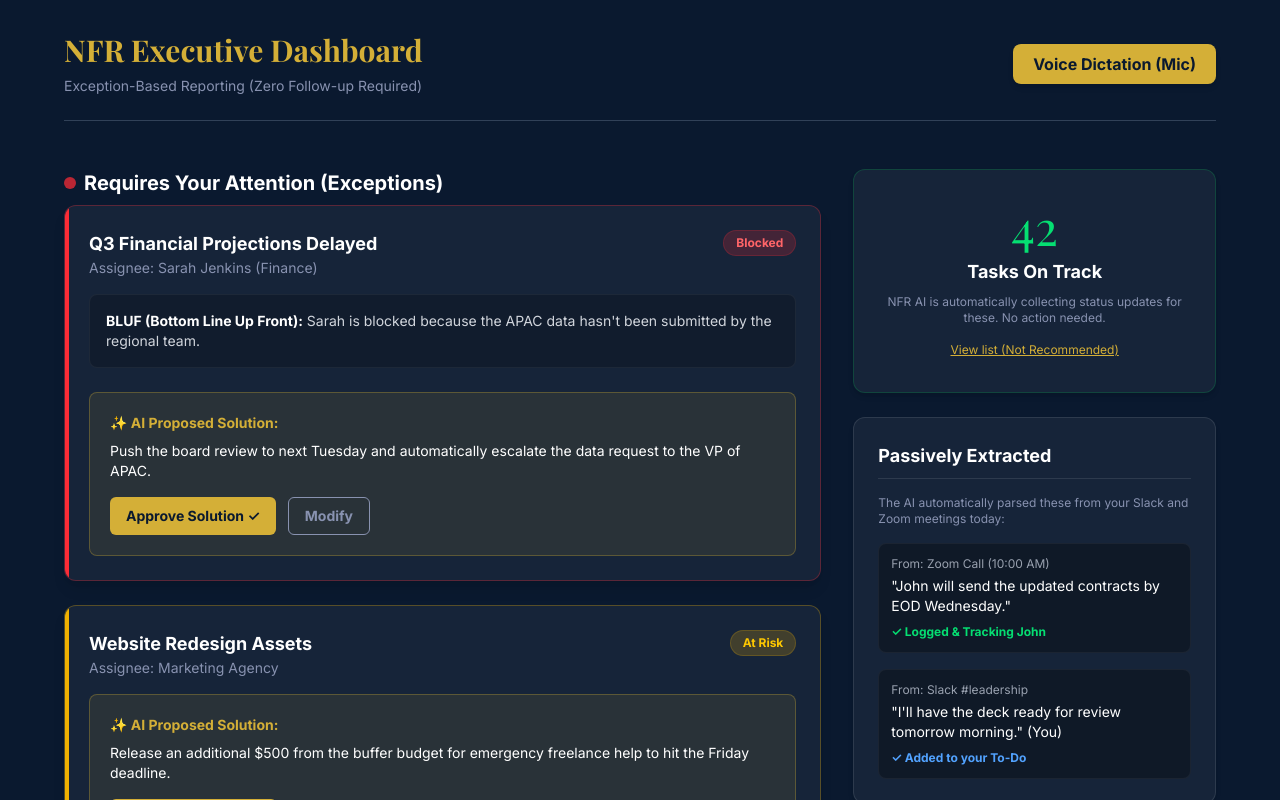
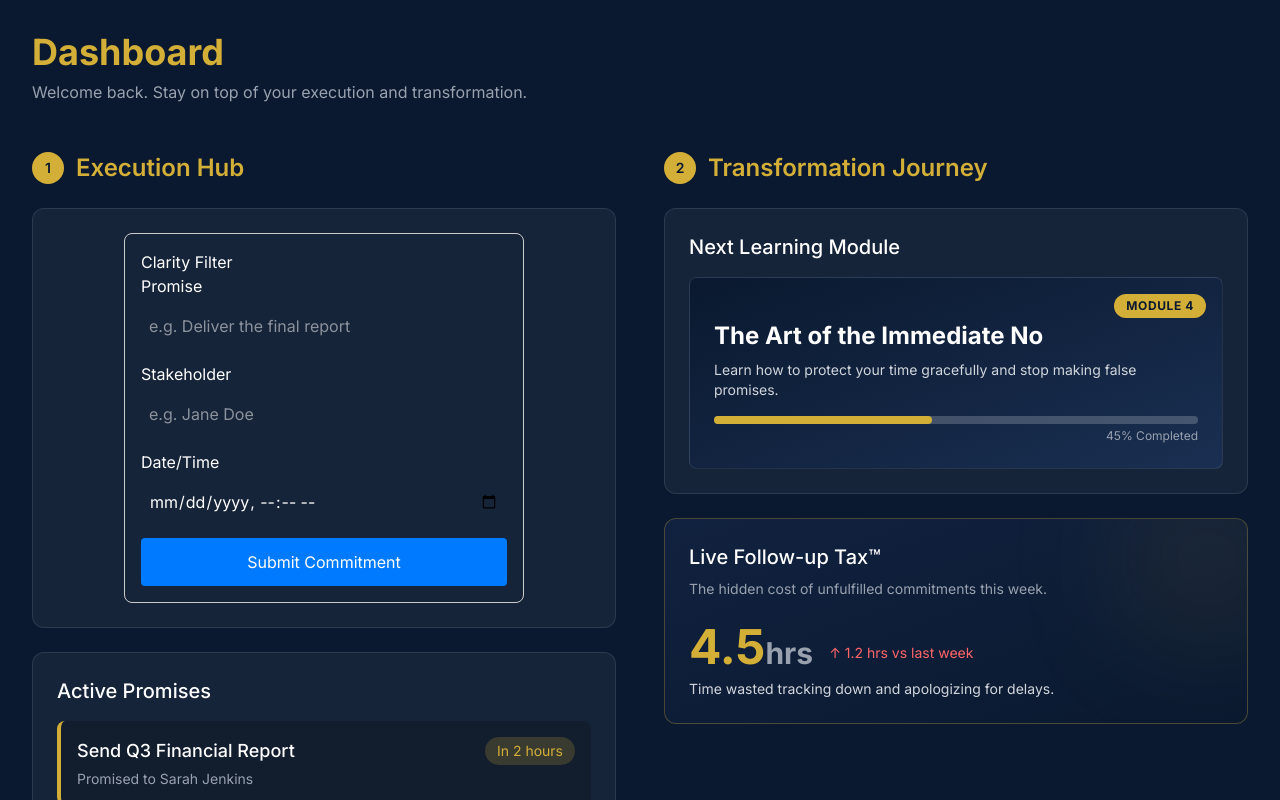
Before and after one commit to manojonkar/no-reminder, a Next.js app: page /dashboard in a window 1280 px wide. Shown: the top 800 px of the page. Built offline with nearby package versions, Linux system fonts and the light colour scheme; a web font is replaced by a local one.

Commit message:
feat: NFR Portal Phase 1 - 50/50 Dashboard, Clarity Filter, Academy UI, and Supabase Schema

```diff
--- a/src/app/dashboard/page.tsx
+++ b/src/app/dashboard/page.tsx
@@ -1,124 +1,104 @@
 import React from 'react';
+import { CommitmentForm } from '@/components/CommitmentForm';
 
-export default function DashboardPage() {
+export default function Dashboard() {
   return (
-    <main id="main-content" tabIndex={-1} className="min-h-screen bg-[#0A192F] text-white p-8 font-sans">
-      <div className="max-w-6xl mx-auto">
+    <div className="min-h-screen bg-[#0A192F] text-white p-8 font-sans">
+      <header className="mb-12">
+        <h1 className="text-4xl font-bold text-[#D4AF37] mb-2">Dashboard</h1>
+        <p className="text-gray-400">Welcome back. Stay on top of your execution and transformation.</p>
+      </header>
 
-        {/* Dashboard header */}
-        <div className="flex justify-between items-center mb-12 border-b border-slate-700 pb-6">
+      <div className="grid grid-cols-1 lg:grid-cols-2 gap-12">
+        {/* Left Side: Execution Hub */}
+        <section className="flex flex-col gap-8">
           <div>
-            <h1 className="text-3xl font-bold font-serif text-[#D4AF37]">NFR Executive Dashboard</h1>
-            <p className="text-[#8892B0] mt-2 text-sm">Exception-Based Reporting (Zero Follow-up Required)</p>
-          </div>
-          <div className="flex gap-4">
-            <button className="bg-[#D4AF37] text-[#0A192F] px-5 py-2 rounded-lg font-bold hover:opacity-90 transition shadow-md">
-              Voice Dictation (Mic)
-            </button>
-          </div>
-        </div>
-
-        {/* Bento Box Layout */}
-        <div className="grid grid-cols-1 md:grid-cols-3 gap-8">
-
-          {/* Main Action Area (Exceptions) */}
-          <div className="md:col-span-2 space-y-6">
-            <h2 className="text-xl font-bold text-white mb-2 flex items-center gap-2">
-              <span className="bg-red-500 w-3 h-3 rounded-full inline-block animate-pulse"></span>
-              Requires Your Attention (Exceptions)
+            <h2 className="text-2xl font-semibold text-[#D4AF37] mb-6 flex items-center gap-3">
+              <span className="w-8 h-8 rounded-full bg-[#D4AF37] text-[#0A192F] flex items-center justify-center text-sm">1</span>
+              Execution Hub
             </h2>
 
-            {/* Escalation Card 1 */}
-            <div className="bg-white/5 border border-red-500/30 p-6 rounded-xl shadow-lg relative overflow-hidden">
+            {/* Log a Commitment */}
+            <div className="bg-white/5 border border-white/10 rounded-xl p-6 mb-6 hover:border-[#D4AF37]/50 transition-colors">
+              <CommitmentForm />
+            </div>
+
+            {/* Active Promises */}
+            <div className="bg-white/5 border border-white/10 rounded-xl p-6 mb-6 hover:border-[#D4AF37]/50 transition-colors">
+              <h3 className="text-xl font-medium mb-4">Active Promises</h3>
+              <ul className="space-y-4">
+                <li className="flex items-start justify-between p-4 bg-black/20 rounded-lg border-l-4 border-[#D4AF37]">
+                  <div>
+                    <h4 className="font-medium text-lg">Send Q3 Financial Report</h4>
+                    <p className="text-sm text-gray-400 mt-1">Promised to Sarah Jenkins</p>
+                  </div>
+                  <span className="text-sm px-3 py-1 bg-[#D4AF37]/20 text-[#D4AF37] rounded-full">In 2 hours</span>
+                </li>
+                <li className="flex items-start justify-between p-4 bg-black/20 rounded-lg border-l-4 border-[#D4AF37]">
+                  <div>
+                    <h4 className="font-medium text-lg">Review Vendor Contract</h4>
+                    <p className="text-sm text-gray-400 mt-1">Promised to Legal Team</p>
+                  </div>
+                  <span className="text-sm px-3 py-1 bg-white/10 text-gray-300 rounded-full">Tomorrow</span>
+                </li>
+              </ul>
+            </div>
+
+            {/* At-Risk Warnings */}
+            <div className="bg-white/5 border border-red-500/30 rounded-xl p-6 hover:border-red-500/60 transition-colors relative overflow-hidden">
               <div className="absolute top-0 left-0 w-1 h-full bg-red-500"></div>
-              <div className="flex justify-between items-start mb-4">
-                <div>
-                  <h3 className="text-lg font-bold text-white">Q3 Financial Projections Delayed</h3>
-                  <p className="text-sm text-[#8892B0]">Assignee: Sarah Jenkins (Finance)</p>
+              <h3 className="text-xl font-medium mb-4 flex items-center gap-2">
+                <span className="text-red-400">⚠️</span> At-Risk Warnings
+              </h3>
+              <div className="p-4 bg-red-500/10 rounded-lg border border-red-500/20">
+                <h4 className="font-medium text-red-200">Prepare Board Slides</h4>
+                <p className="text-sm text-red-300/80 mt-1">Due in 30 minutes. Status: Not started.</p>
+              </div>
+            </div>
+          </div>
+        </section>
+
+        {/* Right Side: Transformation Journey */}
+        <section className="flex flex-col gap-8">
+          <div>
+            <h2 className="text-2xl font-semibold text-[#D4AF37] mb-6 flex items-center gap-3">
+              <span className="w-8 h-8 rounded-full bg-[#D4AF37] text-[#0A192F] flex items-center justify-center text-sm">2</span>
+              Transformation Journey
+            </h2>
+
+            {/* Next Learning Module */}
+            <div className="bg-white/5 border border-white/10 rounded-xl p-6 mb-6 hover:border-[#D4AF37]/50 transition-colors">
+              <h3 className="text-xl font-medium mb-4">Next Learning Module</h3>
+              <div className="relative h-48 rounded-lg overflow-hidden bg-gradient-to-br from-[#0A192F] to-[#1a2f52] border border-white/10 flex flex-col justify-end p-6">
+                <div className="absolute top-4 right-4 px-3 py-1 bg-[#D4AF37] text-[#0A192F] text-xs font-bold rounded-full uppercase tracking-wider">
+                  Module 4
                 </div>
-                <span className="bg-red-500/20 text-red-400 text-xs font-bold px-3 py-1 rounded-full border border-red-500/20">
-                  Blocked
-                </span>
-              </div>
-
-              <div className="bg-black/20 p-4 rounded-lg mb-6 border border-white/5">
-                <p className="text-sm text-gray-300">
-                  <strong className="text-white">BLUF (Bottom Line Up Front):</strong> Sarah is blocked because the APAC data hasn't been submitted by the regional team.
-                </p>
-              </div>
-
-              <div className="bg-[#D4AF37]/10 p-5 rounded-lg border border-[#D4AF37]/30">
-                <p className="text-sm font-bold text-[#D4AF37] mb-2">✨ AI Proposed Solution:</p>
-                <p className="text-sm text-white mb-4">Push the board review to next Tuesday and automatically escalate the data request to the VP of APAC.</p>
-                <div className="flex gap-3">
-                  <button className="bg-[#D4AF37] text-[#0A192F] px-4 py-2 rounded-md font-bold text-sm hover:opacity-90">
-                    Approve Solution ✓
-                  </button>
-                  <button className="bg-transparent border border-[#8892B0] text-[#8892B0] px-4 py-2 rounded-md font-bold text-sm hover:bg-white/5">
-                    Modify
-                  </button>
+                <h4 className="text-2xl font-bold text-white mb-2">The Art of the Immediate No</h4>
+                <p className="text-gray-300 text-sm mb-4">Learn how to protect your time gracefully and stop making false promises.</p>
+                <div className="w-full bg-white/20 rounded-full h-2 mb-1">
+                  <div className="bg-[#D4AF37] h-2 rounded-full" style={{ width: '45%' }}></div>
                 </div>
+                <span className="text-xs text-gray-400 text-right w-full">45% Completed</span>
               </div>
             </div>
 
-            {/* Escalation Card 2 */}
-            <div className="bg-white/5 border border-yellow-500/30 p-6 rounded-xl shadow-lg relative overflow-hidden">
-              <div className="absolute top-0 left-0 w-1 h-full bg-yellow-500"></div>
-              <div className="flex justify-between items-start mb-4">
-                <div>
-                  <h3 className="text-lg font-bold text-white">Website Redesign Assets</h3>
-                  <p className="text-sm text-[#8892B0]">Assignee: Marketing Agency</p>
-                </div>
-                <span className="bg-yellow-500/20 text-yellow-400 text-xs font-bold px-3 py-1 rounded-full border border-yellow-500/20">
-                  At Risk
+            {/* Live Follow-up Tax Widget */}
+            <div className="bg-gradient-to-br from-[#112240] to-[#0A192F] border border-[#D4AF37]/30 rounded-xl p-6 relative overflow-hidden">
+              <div className="absolute -right-10 -top-10 w-40 h-40 bg-[#D4AF37]/10 rounded-full blur-3xl"></div>
+              <h3 className="text-xl font-medium mb-2">Live Follow-up Tax™</h3>
+              <p className="text-sm text-gray-400 mb-6">The hidden cost of unfulfilled commitments this week.</p>
+
+              <div className="flex items-end gap-4 mb-2">
+                <span className="text-5xl font-bold text-[#D4AF37]">4.5<span className="text-3xl text-gray-400">hrs</span></span>
+                <span className="text-sm text-red-400 mb-2 flex items-center gap-1">
+                  ↑ 1.2 hrs vs last week
                 </span>
               </div>
-
-              <div className="bg-[#D4AF37]/10 p-5 rounded-lg border border-[#D4AF37]/30 mt-4">
-                <p className="text-sm font-bold text-[#D4AF37] mb-2">✨ AI Proposed Solution:</p>
-                <p className="text-sm text-white mb-4">Release an additional $500 from the buffer budget for emergency freelance help to hit the Friday deadline.</p>
-                <div className="flex gap-3">
-                  <button className="bg-[#D4AF37] text-[#0A192F] px-4 py-2 rounded-md font-bold text-sm hover:opacity-90">
-                    Authorize Budget ✓
-                  </button>
-                </div>
-              </div>
+              <p className="text-sm text-gray-300">Time wasted tracking down and apologizing for delays.</p>
             </div>
-
           </div>
-
-          {/* Right Column: Auto-Tracked Items */}
-          <div className="md:col-span-1 space-y-6">
-
-            <div className="bg-white/5 border border-green-500/20 p-8 rounded-xl shadow-md text-center">
-              <div className="text-5xl font-serif text-green-400 mb-2">42</div>
-              <h2 className="text-lg font-bold text-white">Tasks On Track</h2>
-              <p className="text-xs text-[#8892B0] mt-2">NFR AI is automatically collecting status updates for these. No action needed.</p>
-              <button className="text-xs text-[#D4AF37] underline mt-4 hover:text-white">View list (Not Recommended)</button>
-            </div>
-
-            <div className="bg-white/5 border border-white/10 p-6 rounded-xl shadow-md">
-              <h2 className="text-lg font-bold text-white mb-4 border-b border-white/10 pb-2">Passively Extracted</h2>
-              <p className="text-xs text-[#8892B0] mb-4">The AI automatically parsed these from your Slack and Zoom meetings today:</p>
-
-              <div className="space-y-4">
-                <div className="bg-black/30 p-3 rounded-lg border border-white/5">
-                  <div className="text-xs text-gray-400 mb-1">From: Zoom Call (10:00 AM)</div>
-                  <div className="text-sm text-white">"John will send the updated contracts by EOD Wednesday."</div>
-                  <div className="text-xs text-green-400 mt-2 font-bold">✓ Logged & Tracking John</div>
-                </div>
-
-                <div className="bg-black/30 p-3 rounded-lg border border-white/5">
-                  <div className="text-xs text-gray-400 mb-1">From: Slack #leadership</div>
-                  <div className="text-sm text-white">"I'll have the deck ready for review tomorrow morning." (You)</div>
-                  <div className="text-xs text-blue-400 mt-2 font-bold">✓ Added to your To-Do</div>
-                </div>
-              </div>
-            </div>
-
-          </div>
-        </div>
+        </section>
       </div>
-    </main>
+    </div>
   );
 }
--- /dev/null
+++ b/src/components/CommitmentForm.tsx
@@ -0,0 +1,84 @@
+import React, { useState } from 'react';
+
+export const CommitmentForm: React.FC = () => {
+  const [promise, setPromise] = useState('');
+  const [stakeholder, setStakeholder] = useState('');
+  const [datetime, setDatetime] = useState('');
+  const [error, setError] = useState<string | null>(null);
+
+  const handleSubmit = (e: React.FormEvent) => {
+    e.preventDefault();
+    setError(null);
+
+    const lowerPromise = promise.toLowerCase();
+    if (
+      lowerPromise.includes('soon') ||
+      lowerPromise.includes('asap') ||
+      lowerPromise.includes('later')
+    ) {
+      setError("Hard Block: Vague terms like 'soon', 'ASAP', or 'later' are strictly prohibited. Exact clarity is required.");
+      return;
+    }
+
+    // Simulate successful submission
+    alert('Commitment successfully logged!');
+    setPromise('');
+    setStakeholder('');
+    setDatetime('');
+  };
+
+  return (
+    <div style={{ maxWidth: '400px', margin: '0 auto', padding: '1rem', border: '1px solid #ccc', borderRadius: '8px' }}>
+      <h2>Clarity Filter</h2>
+      <form onSubmit={handleSubmit} style={{ display: 'flex', flexDirection: 'column', gap: '1rem' }}>
+        <div>
+          <label htmlFor="promise" style={{ display: 'block', marginBottom: '0.5rem' }}>Promise</label>
+          <input
+            id="promise"
+            type="text"
+            value={promise}
+            onChange={(e) => setPromise(e.target.value)}
+            required
+            style={{ width: '100%', padding: '0.5rem' }}
+            placeholder="e.g. Deliver the final report"
+          />
+        </div>
+
+        <div>
+          <label htmlFor="stakeholder" style={{ display: 'block', marginBottom: '0.5rem' }}>Stakeholder</label>
+          <input
+            id="stakeholder"
+            type="text"
+            value={stakeholder}
+            onChange={(e) => setStakeholder(e.target.value)}
+            required
+            style={{ width: '100%', padding: '0.5rem' }}
+            placeholder="e.g. Jane Doe"
+          />
+        </div>
+
+        <div>
+          <label htmlFor="datetime" style={{ display: 'block', marginBottom: '0.5rem' }}>Date/Time</label>
+          <input
+            id="datetime"
+            type="datetime-local"
+            value={datetime}
+            onChange={(e) => setDatetime(e.target.value)}
+            required
+            style={{ width: '100%', padding: '0.5rem' }}
+          />
+        </div>
+
+        {error && (
+          <div style={{ color: 'red', fontWeight: 'bold', padding: '0.5rem', border: '1px solid red', backgroundColor: '#ffe6e6' }}>
+            {error}
+          </div>
+        )}
+
+        <button type="submit" style={{ padding: '0.75rem', backgroundColor: '#007bff', color: 'white', border: 'none', borderRadius: '4px', cursor: 'pointer' }}>
+          Submit Commitment
+        </button>
+      </form>
+    </div>
+  );
+};
```
Also changed, not shown: src/app/academy/page.tsx (added, +65 -0 lines), 1 other file (tests, documents, lock files or other folders).
